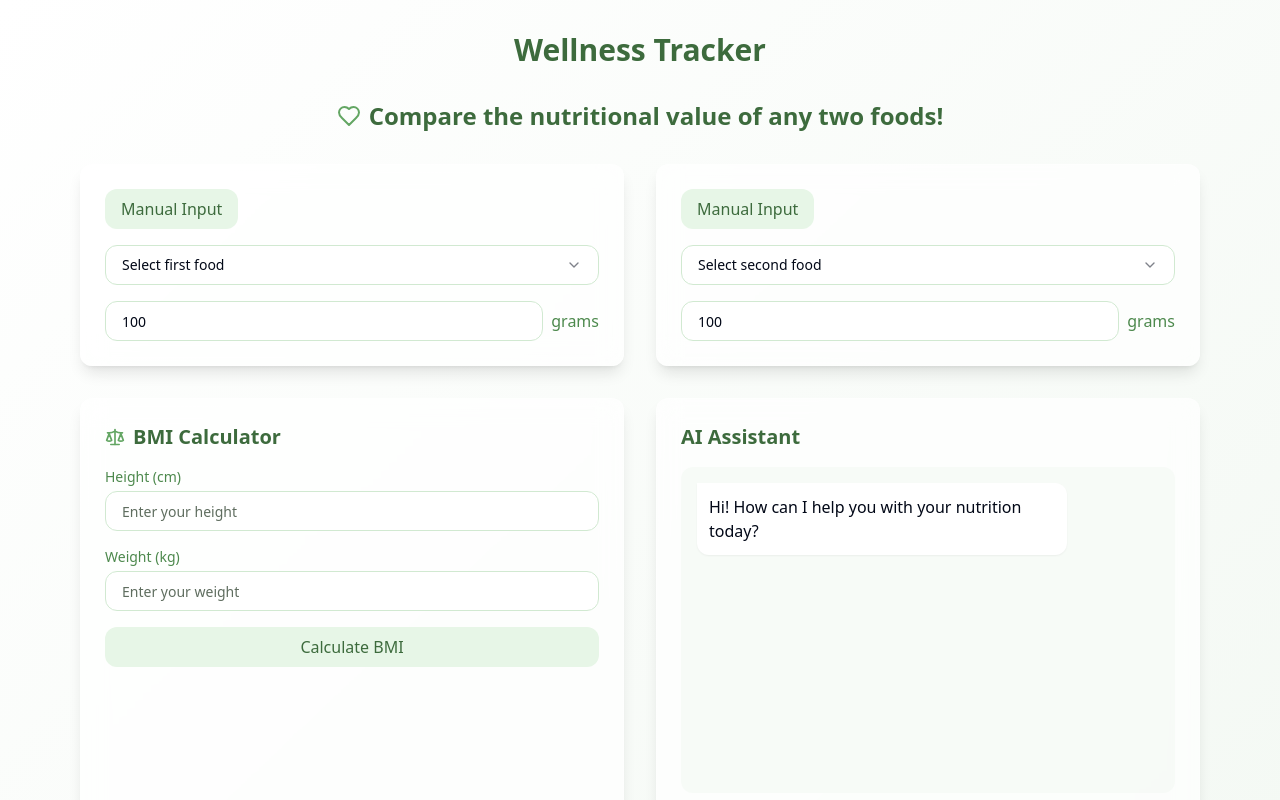
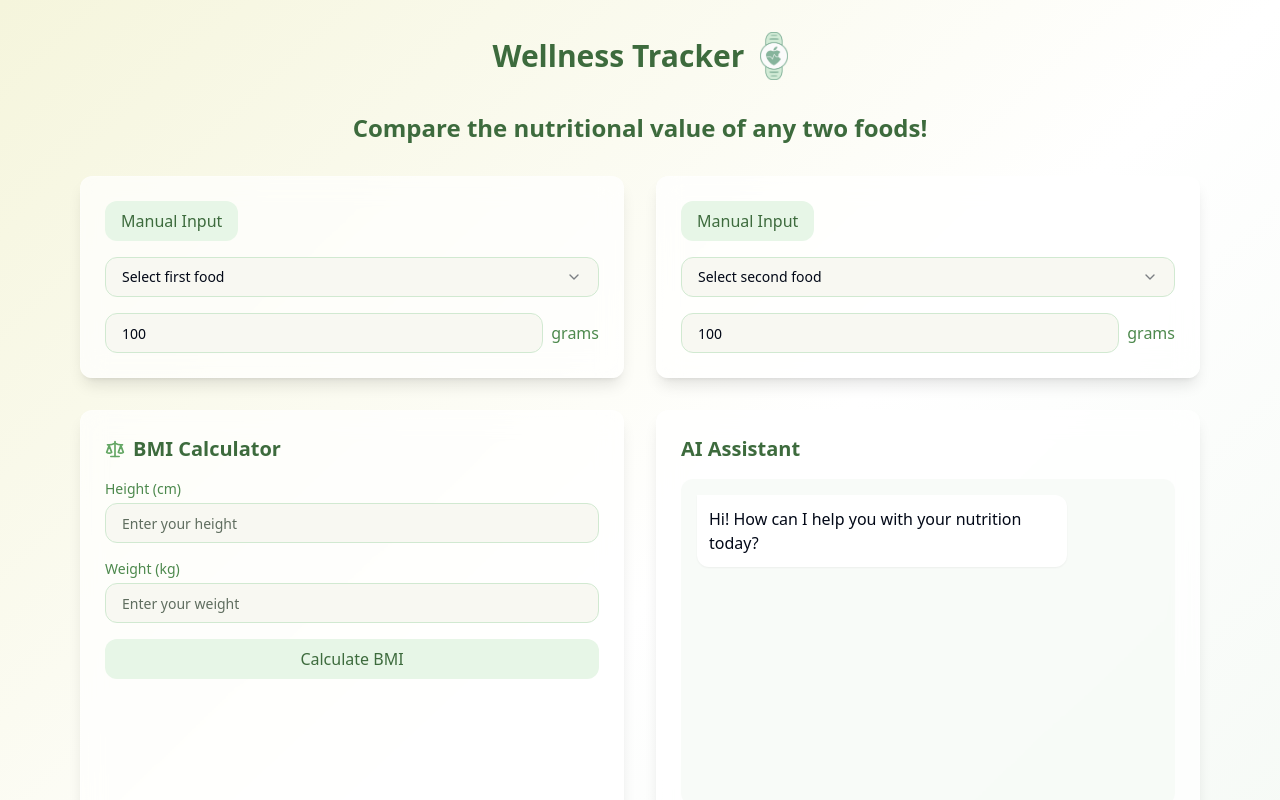
Before and after one commit to ZProX855/nourishly-welltrack, a React (Vite) app: page / in a window 1280 px wide. Shown: the top 800 px of the page. Built offline with nearby package versions, Linux system fonts and the light colour scheme.

Commit message:
Enhance website UI/UX
- Added logo to website title.
- Removed heart icon.
- Improved animations and interactivity.
- Enhanced color scheme with beige and white.

```diff
--- a/src/components/Layout.tsx
+++ b/src/components/Layout.tsx
@@ -3,14 +3,21 @@ import { ReactNode } from "react";
 
 export function Layout({ children }: { children: ReactNode }) {
   return (
-    <div className="min-h-screen bg-gradient-to-br from-white to-wellness-50">
+    <div className="min-h-screen bg-gradient-to-br from-[#F5F5DC] via-white to-wellness-50">
       <main className="container mx-auto py-8 px-4">
         <div className="flex justify-center items-center mb-8">
-          <h1 className="text-3xl font-bold text-wellness-700 fade-in">
+          <h1 className="text-3xl font-bold text-wellness-700 hover:scale-105 transition-transform duration-300">
             Wellness Tracker
           </h1>
+          <img
+            src="/lovable-uploads/30e58238-8170-4e29-9dcd-bae416a0ff42.png"
+            alt="Wellness Logo"
+            className="h-12 ml-4 hover:scale-110 transition-transform duration-300"
+          />
         </div>
-        {children}
+        <div className="animate-fade-in">
+          {children}
+        </div>
       </main>
     </div>
   );
--- a/src/index.css
+++ b/src/index.css
@@ -5,7 +5,7 @@
 
 @layer base {
   :root {
-    --background: 0 0% 100%;
+    --background: 60 30% 96%;
     --foreground: 222.2 84% 4.9%;
     --card: 0 0% 100%;
     --card-foreground: 222.2 84% 4.9%;
@@ -64,3 +64,13 @@
 .wellness-card {
   @apply p-6 rounded-xl glassmorphism hover:shadow-xl transition-all duration-300;
 }
+
+@keyframes scale-102 {
+  to {
+    transform: scale(1.02);
+  }
+}
+
+.scale-102 {
+  animation: scale-102 0.3s ease-out forwards;
+}
--- a/src/pages/Index.tsx
+++ b/src/pages/Index.tsx
@@ -2,7 +2,7 @@ import { Layout } from "@/components/Layout";
 import { useState } from "react";
 import { Card } from "@/components/ui/card";
 import { Input } from "@/components/ui/input";
-import { Heart, Scale } from "lucide-react";
+import { Scale } from "lucide-react";
 import {
   Select,
   SelectContent,
@@ -80,7 +80,7 @@ const Index = () => {
     };
 
     return (
-      <div className="space-y-6 mt-4">
+      <div className="space-y-6 mt-4 animate-fade-in">
         <h3 className="text-lg font-medium text-wellness-700">Enter a food</h3>
         <div className="space-y-4">
           <div className="flex justify-between text-sm">
@@ -99,21 +99,18 @@ const Index = () => {
   return (
     <Layout>
       <div className="max-w-6xl mx-auto px-4">
-        <div className="flex items-center justify-center gap-2 mb-8">
-          <Heart className="w-6 h-6 text-wellness-500" />
-          <h1 className="text-2xl font-semibold text-wellness-700">
-            Compare the nutritional value of any two foods!
-          </h1>
-        </div>
+        <h1 className="text-2xl font-semibold text-wellness-700 text-center mb-8 hover:scale-105 transition-all duration-300">
+          Compare the nutritional value of any two foods!
+        </h1>
 
         <div className="grid grid-cols-1 md:grid-cols-2 gap-8">
-          <Card className="wellness-card">
+          <Card className="wellness-card transform hover:scale-102 transition-all duration-300 bg-white/80">
             <div className="space-y-4">
-              <div className="inline-block px-4 py-2 rounded-lg bg-wellness-100 text-wellness-700">
+              <div className="inline-block px-4 py-2 rounded-lg bg-wellness-100 text-wellness-700 hover:bg-wellness-200 transition-colors">
                 Manual Input
               </div>
               <Select value={food1} onValueChange={setFood1}>
-                <SelectTrigger className="wellness-input">
+                <SelectTrigger className="wellness-input hover:border-wellness-500 transition-colors">
                   <SelectValue placeholder="Select first food" />
                 </SelectTrigger>
                 <SelectContent>
@@ -129,7 +126,7 @@ const Index = () => {
                   type="number"
                   value={weight1}
                   onChange={(e) => setWeight1(e.target.value)}
-                  className="wellness-input"
+                  className="wellness-input hover:border-wellness-500 transition-colors"
                 />
                 <span className="text-wellness-600">grams</span>
               </div>
@@ -137,13 +134,13 @@ const Index = () => {
             </div>
           </Card>
 
-          <Card className="wellness-card">
+          <Card className="wellness-card transform hover:scale-102 transition-all duration-300 bg-white/80">
             <div className="space-y-4">
-              <div className="inline-block px-4 py-2 rounded-lg bg-wellness-100 text-wellness-700">
+              <div className="inline-block px-4 py-2 rounded-lg bg-wellness-100 text-wellness-700 hover:bg-wellness-200 transition-colors">
                 Manual Input
               </div>
               <Select value={food2} onValueChange={setFood2}>
-                <SelectTrigger className="wellness-input">
+                <SelectTrigger className="wellness-input hover:border-wellness-500 transition-colors">
                   <SelectValue placeholder="Select second food" />
                 </SelectTrigger>
                 <SelectContent>
@@ -159,7 +156,7 @@ const Index = () => {
                   type="number"
                   value={weight2}
                   onChange={(e) => setWeight2(e.target.value)}
-                  className="wellness-input"
+                  className="wellness-input hover:border-wellness-500 transition-colors"
                 />
                 <span className="text-wellness-600">grams</span>
               </div>
@@ -168,7 +165,7 @@ const Index = () => {
           </Card>
 
           <div className="grid grid-cols-1 md:grid-cols-2 gap-8 md:col-span-2">
-            <Card className="wellness-card">
+            <Card className="wellness-card transform hover:scale-102 transition-all duration-300 bg-white/80">
               <div className="space-y-4">
                 <div className="flex items-center gap-2">
                   <Scale className="w-5 h-5 text-wellness-500" />
@@ -227,15 +224,15 @@ const Index = () => {
               </div>
             </Card>
 
-            <Card className="wellness-card">
+            <Card className="wellness-card transform hover:scale-102 transition-all duration-300 bg-white/80">
               <h2 className="text-xl font-semibold mb-4 text-wellness-700">
                 AI Assistant
               </h2>
               <div className="h-[400px] flex flex-col">
                 <div className="flex-1 bg-wellness-50/50 rounded-lg p-4 mb-4 overflow-y-auto">
-                  <div className="flex flex-col space-y-4">
+                  <div className="flex flex-col space-y-4 animate-fade-in">
                     <div className="flex items-start gap-2">
-                      <div className="bg-white p-3 rounded-lg rounded-tl-none shadow-sm max-w-[80%]">
+                      <div className="bg-white p-3 rounded-lg rounded-tl-none shadow-sm max-w-[80%] hover:shadow-md transition-shadow">
                         Hi! How can I help you with your nutrition today?
                       </div>
                     </div>
@@ -247,7 +244,7 @@ const Index = () => {
                     placeholder="Type a message..."
                     className="w-full bg-transparent outline-none"
                   />
-                  <button className="wellness-button">
+                  <button className="wellness-button hover:bg-wellness-300 transition-colors">
                     Send
                   </button>
                 </div>
@@ -255,20 +252,17 @@ const Index = () => {
             </Card>
           </div>
 
-          <Card className="wellness-card md:col-span-2">
+          <Card className="wellness-card md:col-span-2 transform hover:scale-102 transition-all duration-300 bg-white/80">
             <h2 className="text-xl font-semibold mb-4 text-wellness-700">
               Meal Recognition
             </h2>
-            <div className="border-2 border-dashed border-wellness-200 rounded-lg p-8 text-center">
+            <div className="border-2 border-dashed border-wellness-200 rounded-lg p-8 text-center hover:border-wellness-300 transition-colors">
               <p className="text-wellness-600">
                 Drop an image here or click to upload
               </p>
-              <button className="wellness-button mt-4">
+              <button className="wellness-button mt-4 hover:bg-wellness-300 transition-colors">
                 Upload Image
               </button>
-            </div>
-            <div className="mt-4">
-              {/* Nutritional table for recognized meal would appear here using the same table component */}
             </div>
           </Card>
         </div>
```
Also changed, not shown: public/lovable-uploads/30e58238-8170-4e29-9dcd-bae416a0ff42.png (added).
